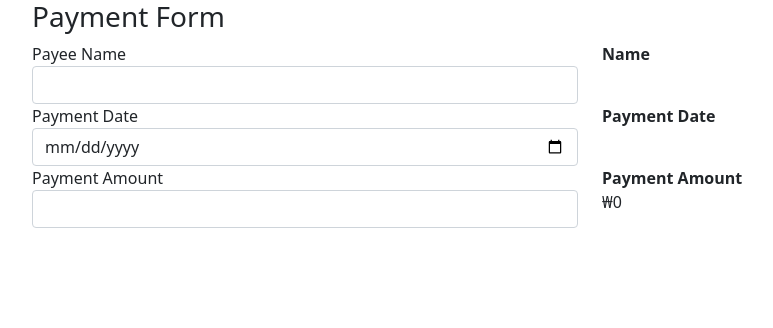
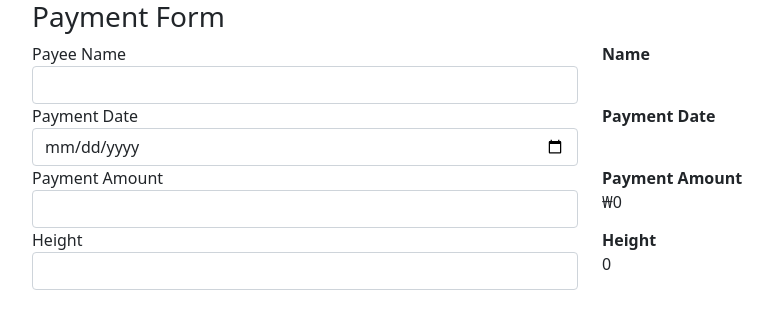
Before and after one commit to RaistlinD2x-Dev/angular-payment-form, an Angular app: page / in a window 1280 px wide. Shown: the top 328 px of the page, without its empty margins (50-823 px from the left). Built offline with nearby package versions, Linux system fonts and the light colour scheme.

Commit message:
added number pipe with parameters

```diff
--- a/src/app/app.component.html
+++ b/src/app/app.component.html
@@ -42,4 +42,18 @@
       </div>
     </div>
   </div>
+
+  <div class="row">
+    <div class="form-group col">
+      <label>Height</label>
+      <input  class="form-control" (input)="onHeightChange($any($event.target).value)" />
+    </div>
+
+    <div class="col">
+      <label><b>Height</b></label>
+      <div>
+          {{ height | number: '1.0-0' }}
+      </div>
+    </div>
+  </div>
 </div>
--- a/src/app/app.component.ts
+++ b/src/app/app.component.ts
@@ -10,6 +10,7 @@
   name: string = '';
   date: string = '';
   amount: number = 0;
+  height: number = 0;
 
   onNameChange(value: string) {
     this.name = value;
@@ -22,4 +23,8 @@
   onAmountChange(value:string){
     this.amount = parseFloat(value)
   }
+
+  onHeightChange(value: string) {
+    this.height = parseFloat(value)
+  }
 }
```
